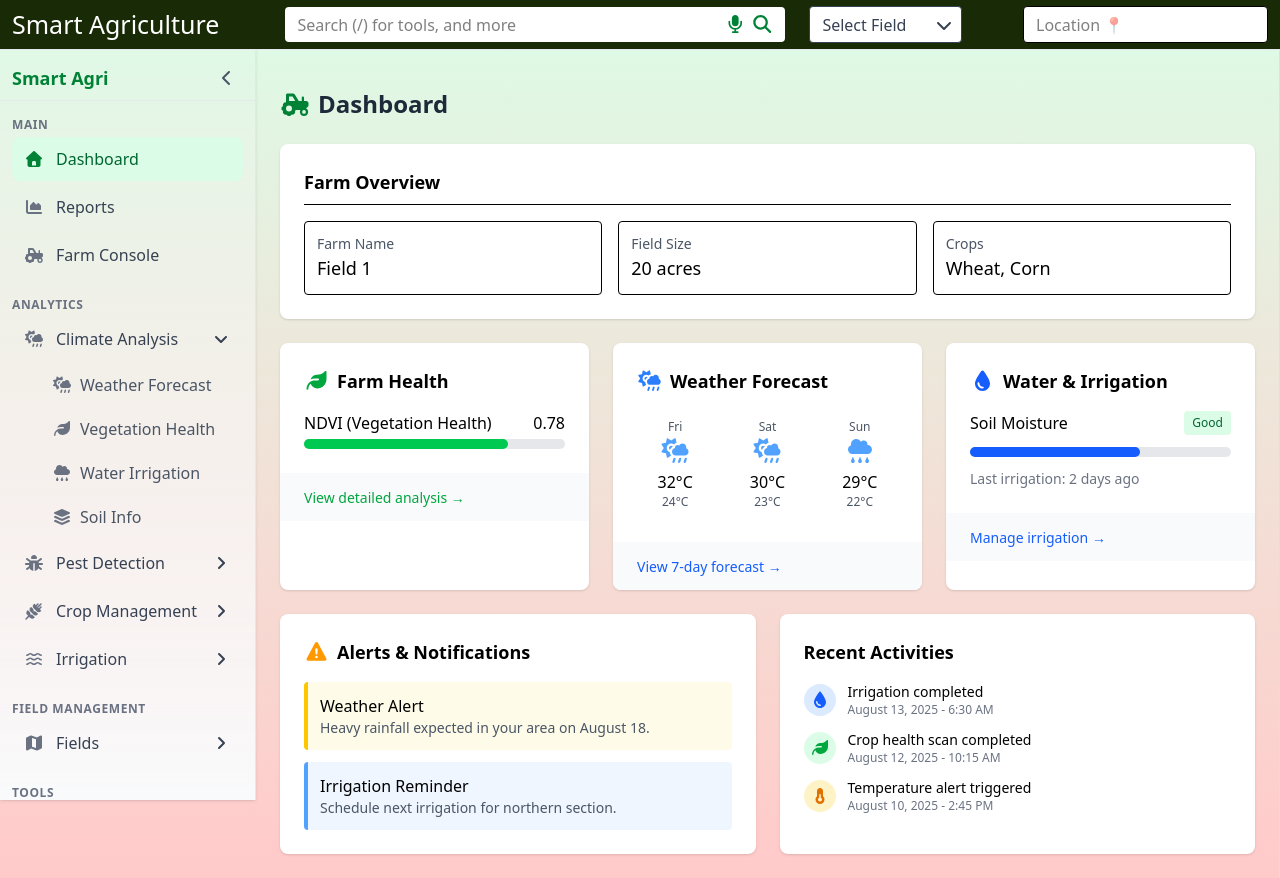
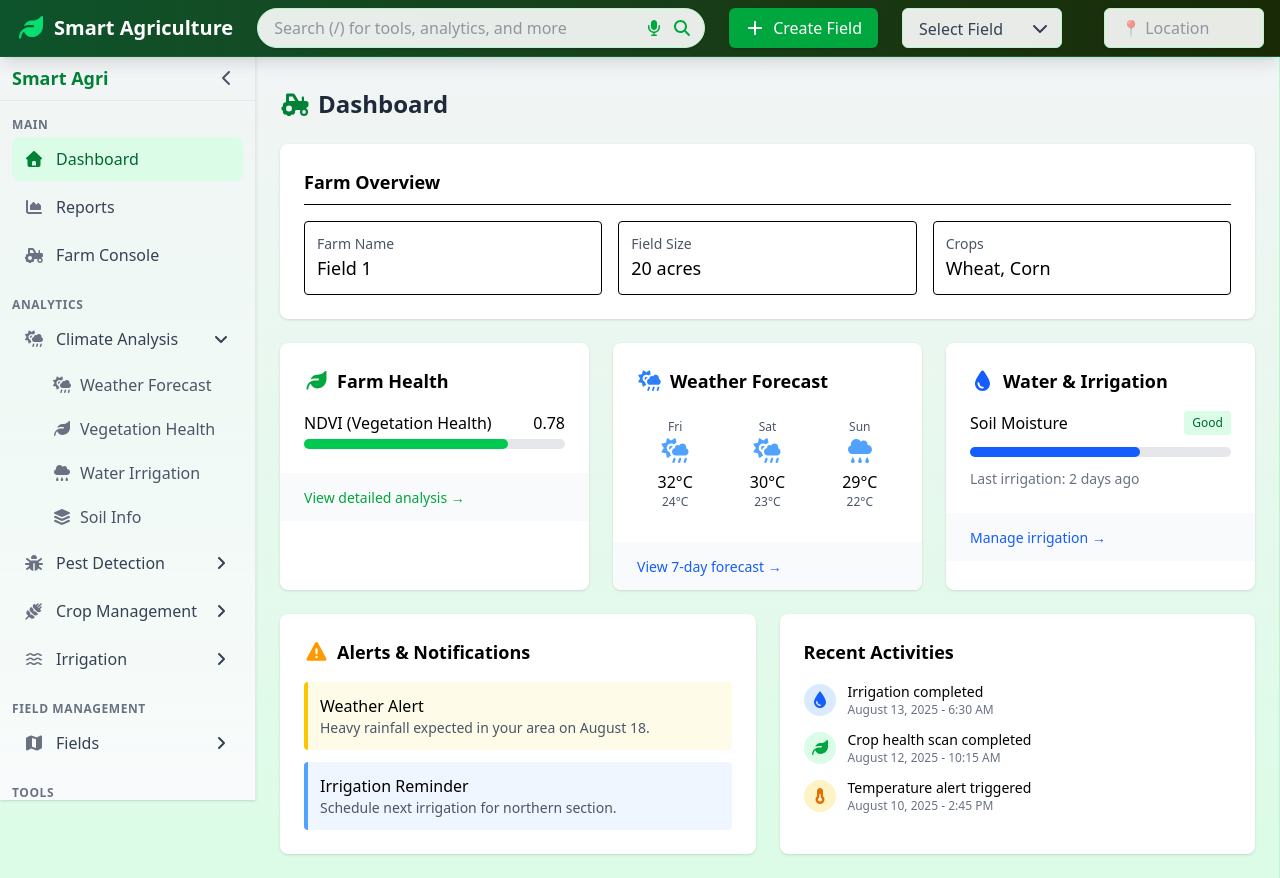
Before and after one commit to prof7turtle/SmartAgri, a React (Vite) app in the folder client/: page / in a window 1280 px wide. Built offline with nearby package versions, Linux system fonts and the light colour scheme.

Commit message:
feat: Update layout and navbar styles for improved UI and mobile responsiveness

```diff
--- a/client/src/components/layout/Layout.jsx
+++ b/client/src/components/layout/Layout.jsx
@@ -57,7 +57,7 @@ const Layout = ({ children }) => {
   };
 
   return (
-    <div className="flex flex-col min-h-screen bg-gradient-to-b from-green-100 to-blue-800 to-red-200 border-r border-green-200 shadow-sm overflow-hidden">
+    <div className="flex flex-col min-h-screen bg-gradient-to-b from-gray-100 to-green-100 border-r border-green-200 shadow-sm overflow-hidden">
       <Navbar />
 
       {/* Mobile Menu Button */}
--- a/client/src/components/layout/Navbar.jsx
+++ b/client/src/components/layout/Navbar.jsx
@@ -6,7 +6,10 @@ import {
   faMagnifyingGlass,
   faBars,
   faXmark,
-  faChevronDown
+  faChevronDown,
+  faPlus,
+  faMap,
+  faLeaf
 } from '@fortawesome/free-solid-svg-icons';
 import { useAppContext } from '../../context/AppContext';
 
@@ -66,64 +69,74 @@ const Navbar = () => {
 
   return (
     <>
-      <nav style={{height: "50px", alignContent: "center"}} className="fixed top-0 z-50 w-full bg-[#192a06] border-b border-gray-200">
-        <div className="lg:px-3">
+      <nav className="fixed top-0 z-50 w-full bg-gradient-to-r from-green-900 to-[#192a06] border-b border-green-800 shadow-lg">
+        <div className="container mx-auto px-4 py-2">
           <div className="flex items-center justify-between">
-            <Link to="/" style={{fontSize: "25px"}} className="text-xl  text-white whitespace-nowrap">
+            <Link to="/" className="flex items-center space-x-2">
+              <FontAwesomeIcon icon={faLeaf} className="text-green-400 text-2xl" />
+              <span className="text-xl font-bold text-white whitespace-nowrap">
                 Smart Agriculture
+              </span>
             </Link>
 
             {/* Mobile menu button */}
             <button
-              className="md:hidden text-gray-700 hover:bg-gray-100 p-2 rounded-md"
+              className="md:hidden text-white hover:bg-green-800 p-2 rounded-md transition duration-200"
               onClick={() => setMobileMenuOpen(!mobileMenuOpen)}
             >
               <FontAwesomeIcon icon={mobileMenuOpen ? faXmark : faBars} />
             </button>
 
             {/* Desktop Navigation */}
-            <div className="hidden md:flex items-center space-x-4 flex-grow mx-4">
+            <div className="hidden md:flex items-center space-x-6 flex-grow mx-6">
               {/* Search Bar */}
               <div className="flex-grow max-w-md">
-                <form onSubmit={handleSearch} style={{borderRadius: "4px", height: "35px", fontSize: "20px", marginLeft: "50px", width: "500px"}} className="relative flex items-center px-3 bg-white">
+                <form onSubmit={handleSearch} className="relative flex items-center rounded-full overflow-hidden bg-white/90 border border-green-200 shadow-sm h-10">
                   <input
                     type="text"
                     id="searchInput"
-                    placeholder="Search (/) for tools, and more"
-                    className="outline-none text-base"
-                    style={{ width: "100%"}}
+                    placeholder="Search (/) for tools, analytics, and more"
+                    className="w-full px-4 py-2 outline-none text-gray-700 bg-transparent"
                     autoComplete="off"
                     value={searchQuery}
                     onChange={(e) => setSearchQuery(e.target.value)}
                   />
-                  <div style={{marginLeft: "auto"}} className="flex space-x-1 text-sm">
-                    <button type="button" style={{cursor: "pointer", fontSize: "18px"}} className="text-green-700 hover:text-[#192a06]">
+                  <div className="flex px-3 space-x-2">
+                    <button type="button" className="text-green-600 hover:text-green-800 transition duration-200">
                       <FontAwesomeIcon icon={faMicrophone} />
                     </button>
-                    <button type="submit" style={{cursor: "pointer", fontSize: "18px"}} className="text-green-700 hover:text-[#192a06]">
+                    <button type="submit" className="text-green-600 hover:text-green-800 transition duration-200">
                       <FontAwesomeIcon icon={faMagnifyingGlass} />
                     </button>
                   </div>
                 </form>
               </div>
 
+              {/* Create Field Button */}
+              <button
+                onClick={() => navigate('/create-field')}
+                className="flex items-center px-4 py-2 bg-green-600 hover:bg-green-700 text-white rounded-md font-medium transition duration-200 shadow-sm"
+              >
+                <FontAwesomeIcon icon={faPlus} className="mr-2" />
+                <span>Create Field</span>
+              </button>
+
               {/* Field Selection */}
-              <div style={{marginRight: "auto", marginLeft: "110px"}} className="relative">
+              <div className="relative min-w-[160px]">
                 <select
                   name="Select Field"
                   id="selectField"
-                  style={{height: "37px"}}
-                  className="border rounded px-3 bg-white text-gray-700 appearance-none cursor-pointer"
+                  className="w-full h-10 border border-green-200 rounded-md px-4 py-2 bg-white/90 text-gray-700 appearance-none cursor-pointer shadow-sm focus:outline-none focus:ring-2 focus:ring-green-500"
                   onChange={handleFieldChange}
                   value={selectedField || ''}
                 >
                   <option value="" disabled hidden>Select Field</option>
-                  <option id="create-new-field" className="text-blue-600" value="new_field">Create New Field</option>
+
                   {fields.map(field => (
                     <option key={field.id} value={field.name}>{field.name}</option>
                   ))}
                 </select>
-                <div className="pointer-events-none absolute inset-y-0 right-0 flex items-center px-2 text-gray-700">
+                <div className="pointer-events-none absolute inset-y-0 right-0 flex items-center px-3 text-gray-700">
                   <FontAwesomeIcon icon={faChevronDown} className="w-4 h-4" />
                 </div>
               </div>
@@ -146,13 +159,13 @@ const Navbar = () => {
 
             {/* Location Selector - Desktop */}
             <div className="hidden md:block relative">
+              <div className="relative">
                 <input
                   list="location-options"
                   id="location"
                   name="location"
-                placeholder="Location 📍"
-                style={{height: "37px"}}
-                className="border rounded px-3 py-1.5 bg-white pr-0"
+                  placeholder="📍 Location"
+                  className="h-10 w-40 border border-green-200 rounded-md px-4 py-2 bg-white/90 text-gray-700 focus:outline-none focus:ring-2 focus:ring-green-500 shadow-sm"
                   value={selectedLocation}
                   onChange={handleLocationChange}
                 />
@@ -163,31 +176,47 @@ const Navbar = () => {
                 </datalist>
               </div>
             </div>
+          </div>
 
           {/* Mobile Navigation Menu */}
           {mobileMenuOpen && (
-            <div className="md:hidden mt-2 py-3 border-t">
+            <div className="md:hidden mt-3 py-4 border-t border-green-800 bg-gradient-to-b from-[#192a06] to-green-900 rounded-b-lg shadow-lg">
               {/* Mobile Search */}
-              <form onSubmit={handleSearch} className="mb-3">
-                <div className="flex border rounded-md overflow-hidden">
+              <form onSubmit={handleSearch} className="mb-4 px-4">
+                <div className="flex rounded-md overflow-hidden shadow-sm">
                   <input
                     type="text"
                     placeholder="Search..."
-                    className="flex-1 px-3 py-2 outline-none"
+                    className="flex-1 px-4 py-2 outline-none border-2 border-green-100 focus:border-green-300"
                     value={searchQuery}
                     onChange={(e) => setSearchQuery(e.target.value)}
                   />
-                  <button type="submit" className="bg-green-700 text-white px-3">
+                  <button type="submit" className="bg-green-600 hover:bg-green-700 text-white px-4 transition duration-200">
                     <FontAwesomeIcon icon={faMagnifyingGlass} />
                   </button>
                 </div>
               </form>
 
+              {/* Create Field Button - Mobile */}
+              <div className="px-4 mb-4">
+                <button
+                  onClick={() => {
+                    navigate('/create-field');
+                    setMobileMenuOpen(false);
+                  }}
+                  className="w-full flex items-center justify-center px-4 py-2 bg-green-600 hover:bg-green-700 text-white rounded-md font-medium transition duration-200"
+                >
+                  <FontAwesomeIcon icon={faPlus} className="mr-2" />
+                  <span>Create Field</span>
+                </button>
+              </div>
+
               {/* Mobile Field Selection */}
-              <div className="mb-3">
-                <label className="block text-sm font-medium text-gray-700 mb-1">Select Field</label>
+              <div className="mb-4 px-4">
+                <label className="block text-sm font-medium text-white mb-1">Select Field</label>
+                <div className="relative">
                   <select
-                  className="w-full border rounded px-3 py-2"
+                    className="w-full border border-green-100 rounded-md px-3 py-2 bg-white text-gray-700 appearance-none focus:outline-none"
                     onChange={handleFieldChange}
                     value={selectedField || ''}
                   >
@@ -197,14 +226,18 @@ const Navbar = () => {
                       <option key={field.id} value={field.name}>{field.name}</option>
                     ))}
                   </select>
+                  <div className="pointer-events-none absolute inset-y-0 right-0 flex items-center px-3 text-gray-700">
+                    <FontAwesomeIcon icon={faChevronDown} className="w-4 h-4" />
+                  </div>
+                </div>
               </div>
 
               {/* Mobile Location */}
-              <div className="mb-3">
-                <label className="block text-sm font-medium text-gray-700 mb-1">Location</label>
+              <div className="mb-4 px-4">
+                <label className="block text-sm font-medium text-white mb-1">Location</label>
                 <input
                   list="mobile-location-options"
-                  className="w-full border rounded px-3 py-2"
+                  className="w-full border border-green-100 rounded-md px-3 py-2 bg-white text-gray-700"
                   placeholder="Select Location"
                   value={selectedLocation}
                   onChange={handleLocationChange}
```
Lines whose indentation alone changed are shown as unchanged.
